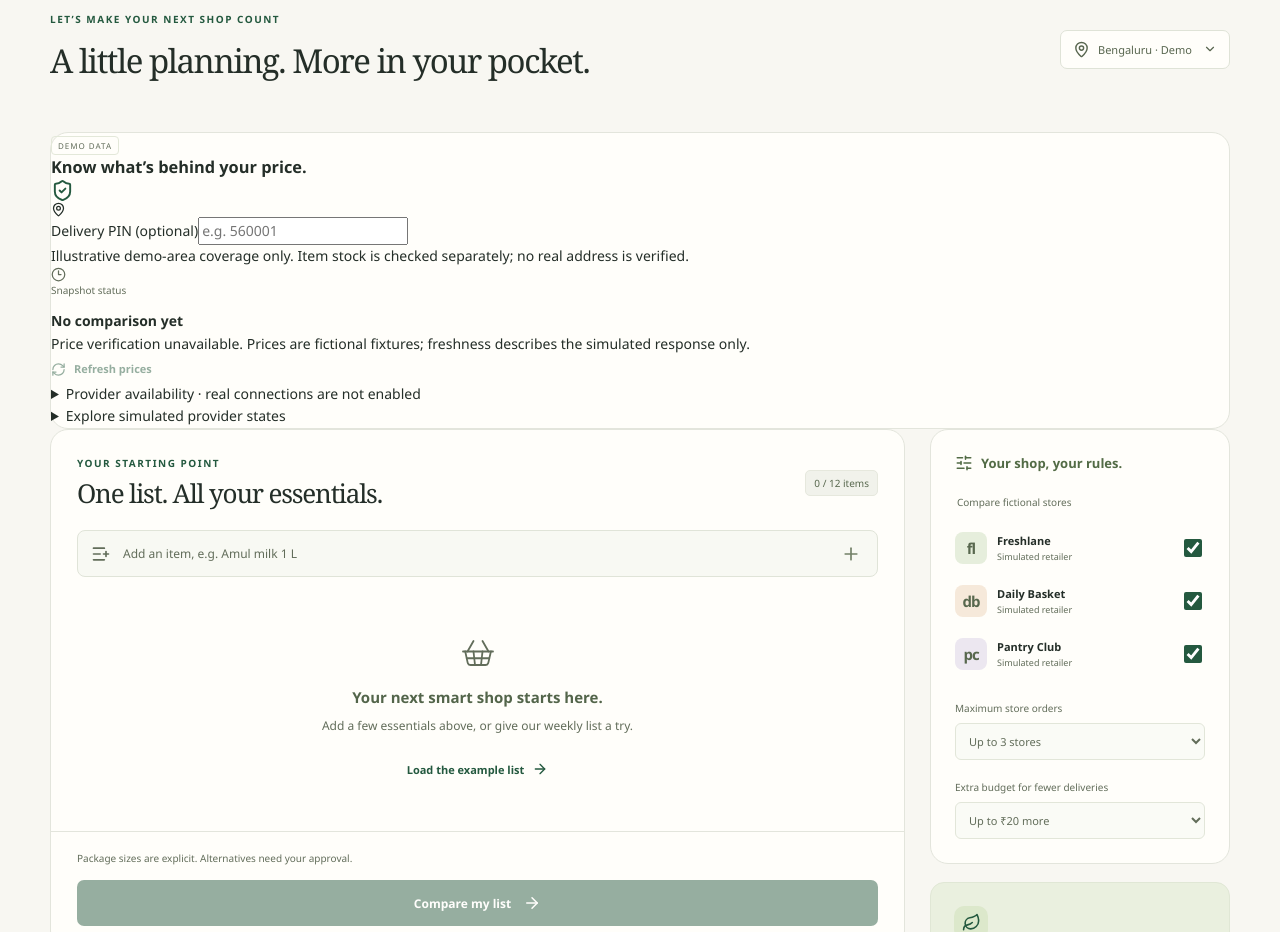
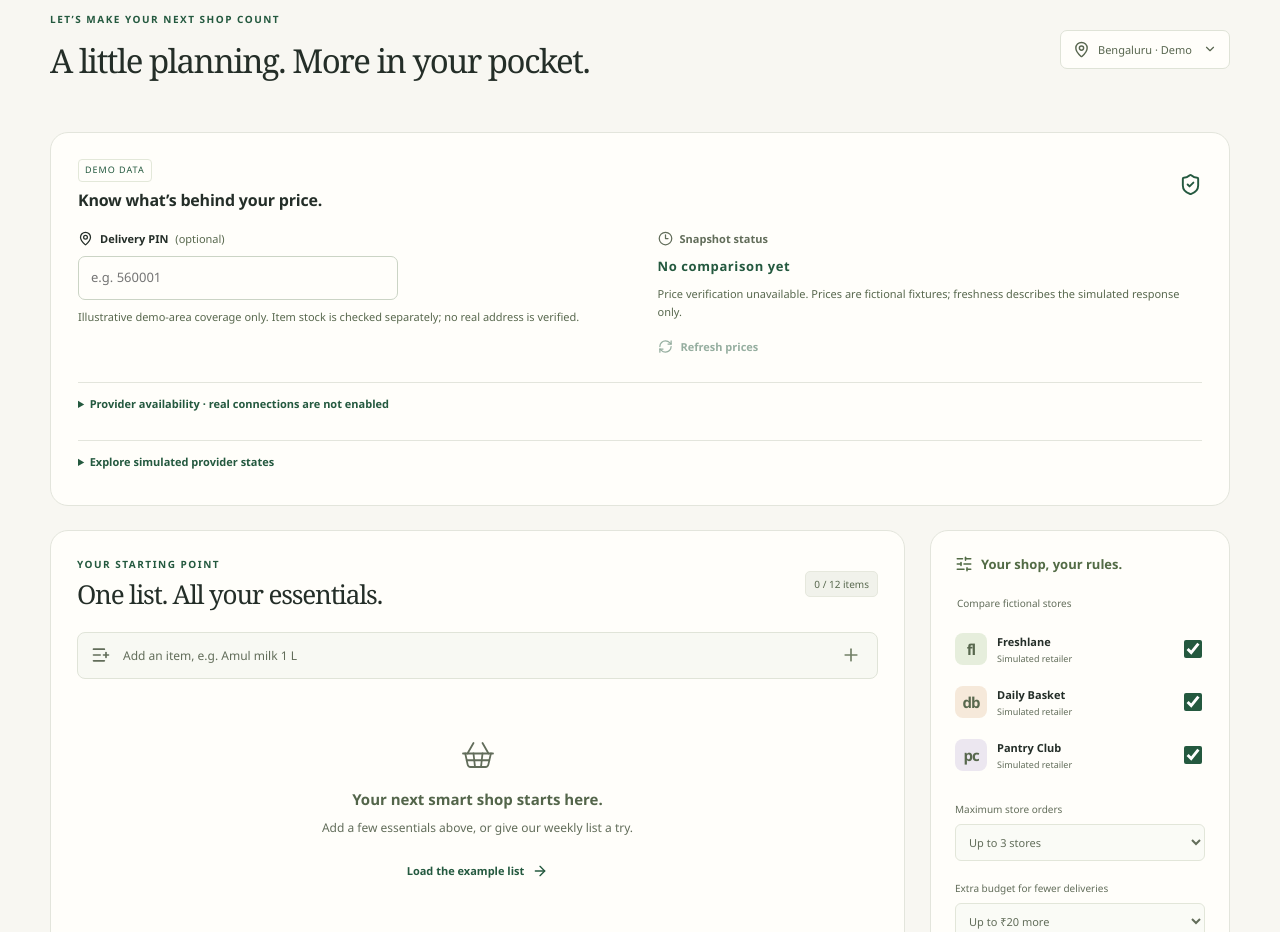
Before and after one commit to MAD1IZJOD/PureWorth, a Next.js app: page / in a window 1280 px wide. Shown: the part 860-1792 px from the top of the page. Built offline with nearby package versions, Linux system fonts and the light colour scheme.

Commit message:
style coverage and price status for narrow screens

```diff
--- a/app/globals.css
+++ b/app/globals.css
@@ -1,4 +1,30 @@
 /* Self-contained styles: no remote font or image requests. */
+
+.pricing-panel{padding:24px 27px;margin:6px 0 24px;min-width:0}
+.pricing-heading{display:flex;align-items:center;justify-content:space-between;gap:16px;margin-bottom:19px}
+.pricing-heading .demo-chip{display:inline-block;margin:0 0 7px;font-size:9px;color:var(--green)}
+.pricing-heading h3{font-size:16px;letter-spacing:-.2px}
+.pricing-context{display:grid;grid-template-columns:1fr 1fr;gap:35px}
+.pin-field,.freshness-summary{min-width:0}
+.pin-field label,.freshness-summary .field-legend{display:flex;align-items:center;gap:7px;font-size:11px;font-weight:600;margin-bottom:8px}
+.pin-field label span{font-weight:400;color:var(--muted)}
+.pin-field input,.integration-sandbox select{width:100%;max-width:320px;min-height:44px;background:var(--white);border:1px solid #cbd4c5;border-radius:7px;padding:9px 12px;font-size:13px}
+.pin-field p,.freshness-summary p,.integration-sandbox p{font-size:11px;line-height:1.65;color:var(--muted);margin-top:8px;overflow-wrap:anywhere}
+.freshness-summary>strong{display:block;font-size:13px;letter-spacing:.6px;color:var(--green)}
+.freshness-summary .quote-state{font-weight:600}
+.freshness-summary .text-button{margin-top:8px;min-height:36px}
+.pricing-panel details{border-top:1px solid var(--line);margin-top:17px;padding-top:12px}
+.pricing-panel summary{cursor:pointer;font-size:11px;color:var(--green);font-weight:600;min-height:28px}
+.provider-availability ul{display:grid;grid-template-columns:1fr 1fr;gap:8px 25px;margin-top:14px}
+.provider-availability li{padding:7px 0;min-width:0}
+.provider-availability li strong{display:block;font-size:11px}
+.provider-availability li span{font-size:10px;color:var(--muted);display:block;overflow-wrap:anywhere}
+.integration-sandbox label{display:flex;flex-direction:column;gap:7px;font-size:11px;margin-top:12px;font-weight:600}
+.integration-sandbox select{max-width:420px;font-size:12px}
+.pricing-panel>.inline-notice{margin-top:15px;font-size:11px}
+.result-notice>.text-button{flex-shrink:0;align-self:center}
+.confidence-label{display:block;font-size:10px;color:var(--green);margin-top:8px}
+@media(max-width:600px){.pricing-panel{padding:19px 18px;margin-bottom:18px}.pricing-heading h3{font-size:14px}.pricing-context{grid-template-columns:1fr;gap:20px}.pin-field input{max-width:none}.freshness-summary{padding-top:16px;border-top:1px solid var(--line)}.provider-availability ul{grid-template-columns:1fr}.integration-sandbox select{max-width:100%}.result-notice:has(>.text-button){flex-wrap:wrap}.result-notice>.text-button{margin-left:26px}}
 
 :root{--paper:#f8f7f2;--white:#fffefa;--ink:#242e28;--muted:#58684e;--line:#e3e5dc;--green:#24593f;--green-dark:#183f2d;--sage:#edf1e6;--lime:#d9e8b6;--radius:18px;color-scheme:light}
 *{box-sizing:border-box}
```
